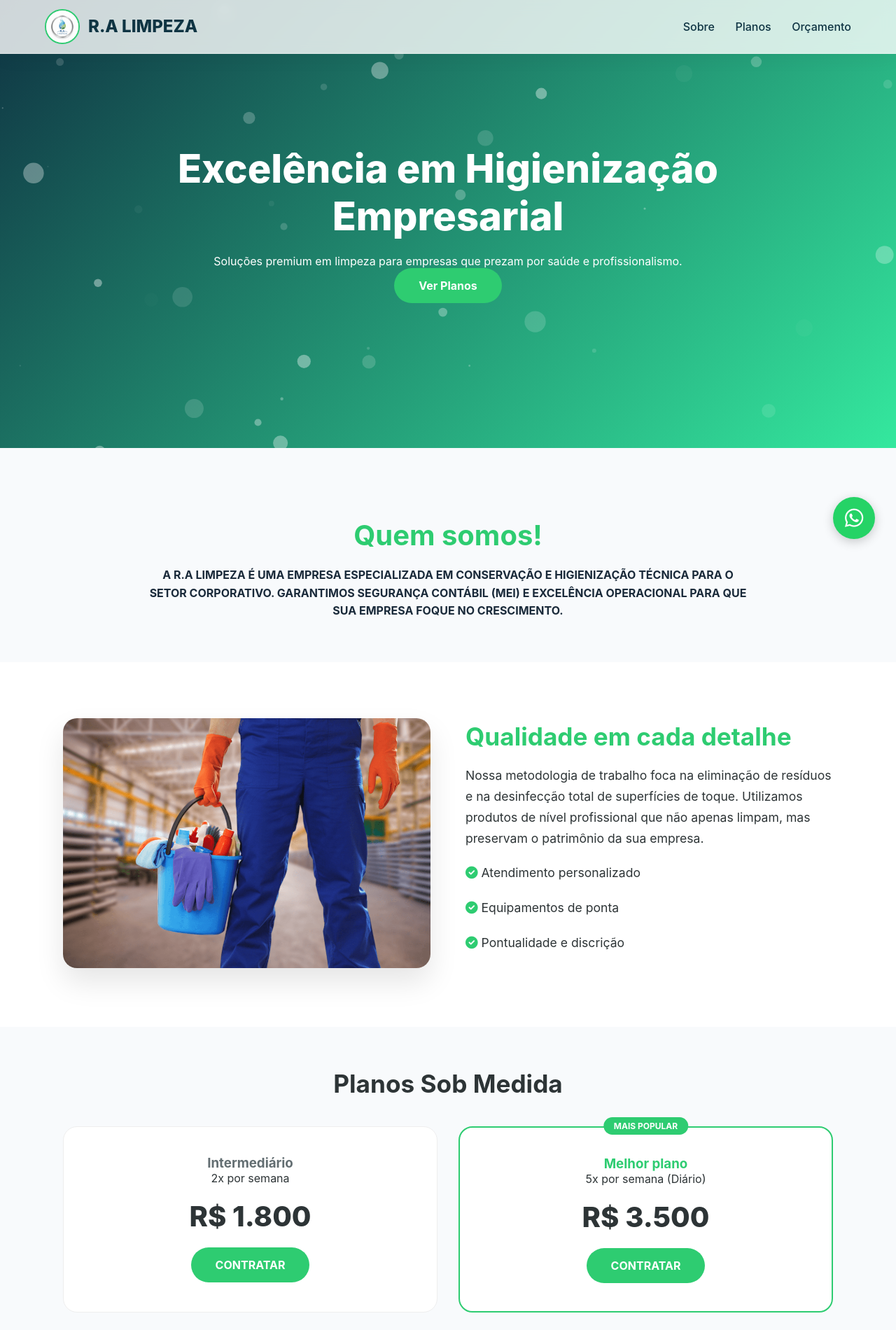
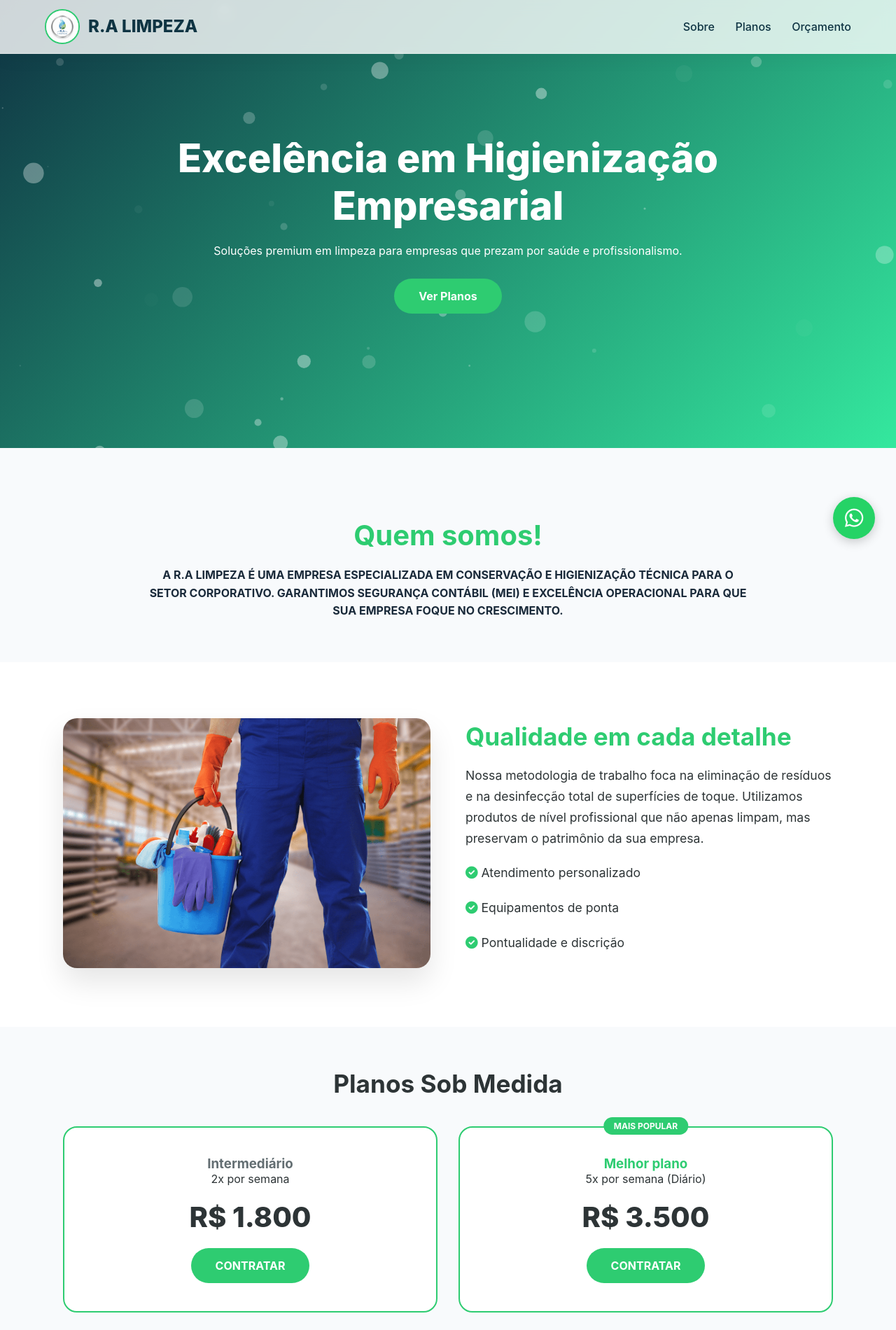
Before and after one commit to Mooan-Trx/ra-limpeza, a plain HTML site: page index.html in a window 1280 px wide. Shown: the top 1900 px of the page at 70% size. Drawn offline with Linux system fonts and the light colour scheme.

Commit message:
Fix HTML encoding issues and improve structure

```diff
--- a/index.html
+++ b/index.html
@@ -125,6 +125,11 @@
         .hero-content { z-index: 2; max-width: 800px; }
         .hero h1 { font-size: 3.5rem; margin-bottom: 20px; font-weight: 800; }
 
+        /* Ajuste: Espaçamento do botão no Hero */
+        .hero .btn-contato {
+            margin-top: 30px;
+        }
+
         /* Nova Seção: Foto e Texto */
         .secao-foto-texto {
             padding: 80px 5%;
@@ -159,11 +164,12 @@
             padding: 40px;
             border-radius: 20px;
             text-align: center;
-            border: 1px solid #eee;
+            /* Ajuste: Borda verde em todos os cards */
+            border: 2px solid var(--verde-suave);
             transition: 0.4s;
+            position: relative;
         }
         .card:hover { transform: translateY(-10px); box-shadow: 0 10px 30px rgba(0,0,0,0.1); }
-        .card.featured { border: 2px solid var(--verde-suave); position: relative; }
 
         .btn-contato {
             background: var(--verde-suave);
@@ -250,7 +256,7 @@
             <div style="font-size: 2.5rem; font-weight: 800; margin: 20px 0;">R$ 1.800</div>
             <a href="https://wa.me/5551995069369?text=Olá! Gostaria de saber mais sobre o Plano Intermediário." class="btn-contato" target="_blank">CONTRATAR</a>
         </div>
-        <div class="card featured">
+        <div class="card">
             <div style="background: var(--verde-suave); color: white; padding: 5px 15px; border-radius: 20px; font-size: 0.75rem; position: absolute; top: -15px; left: 50%; transform: translateX(-50%); font-weight: bold;">MAIS POPULAR</div>
             <h3 style="color: var(--verde-suave);">Melhor plano</h3>
             <p>5x por semana (Diário)</p>
```
